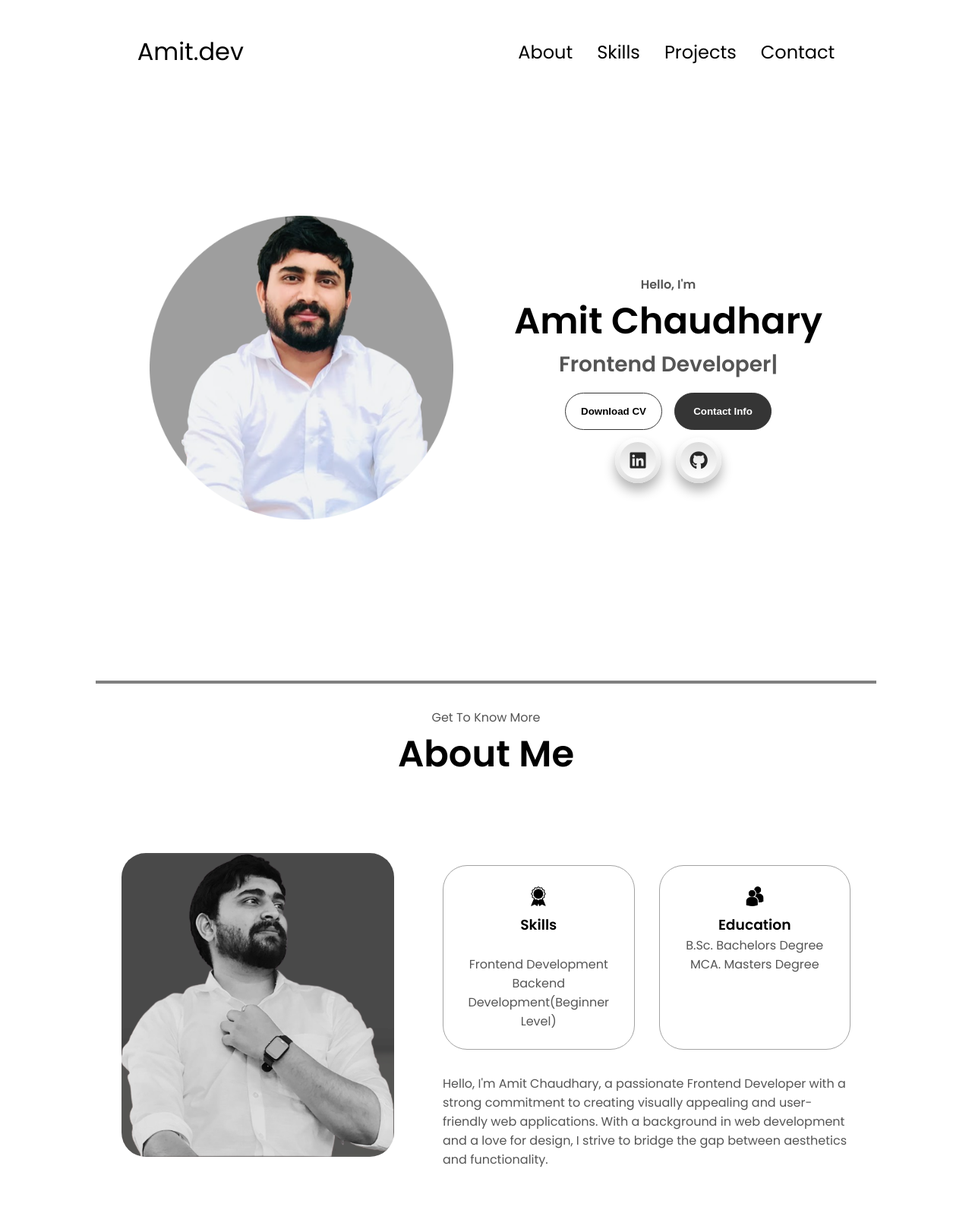
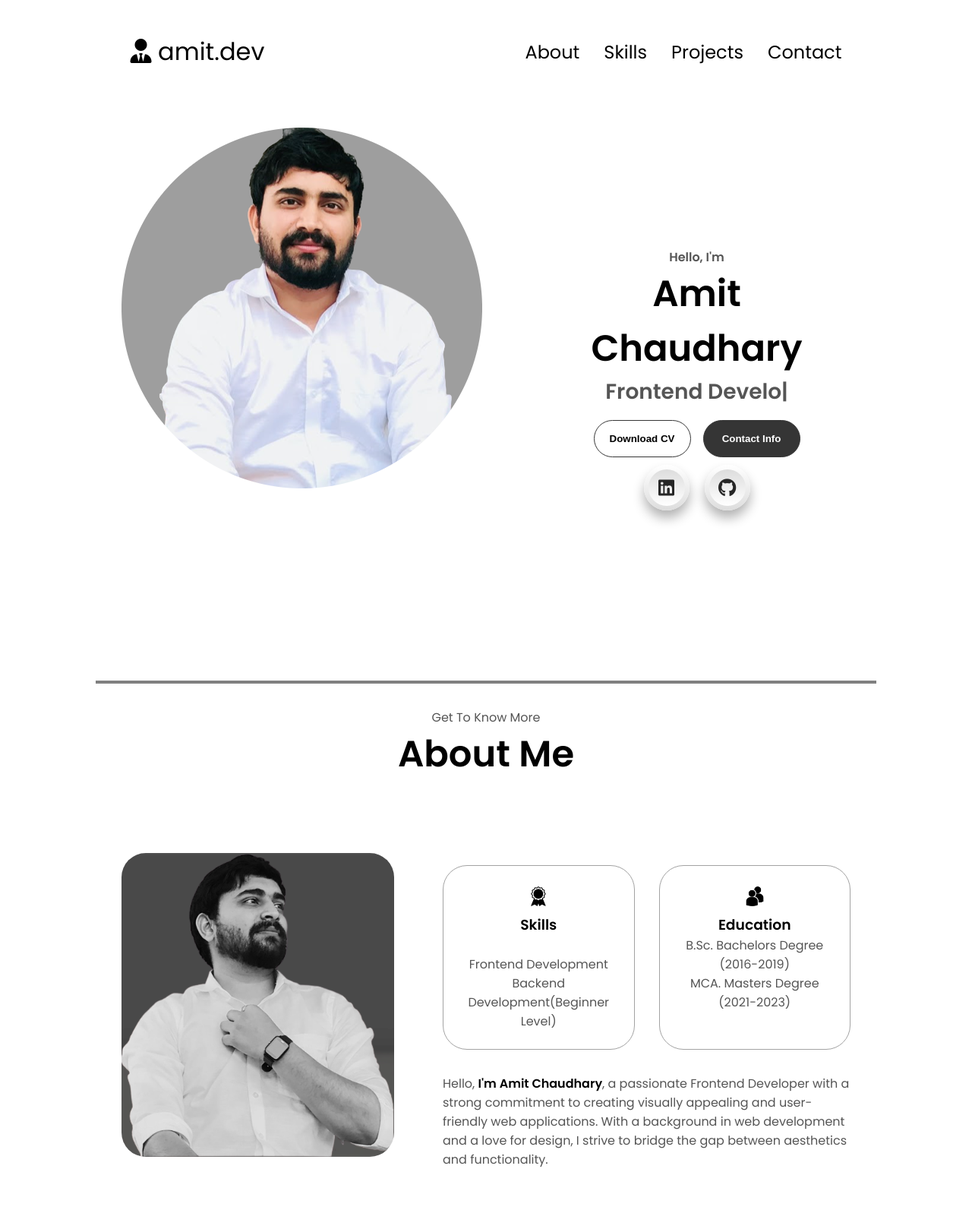
Before and after one commit to amitchaudhary08/amit.dev, a plain HTML site: page index.html in a window 1280 px wide. Shown: the top 1593 px of the page at 76% size. Drawn offline with nearby package versions, Linux system fonts and the light colour scheme.

Commit message:
Update index.html

```diff
--- a/index.html
+++ b/index.html
@@ -5,13 +5,14 @@
     <meta http-equiv="X-UA-Compatible" content="IE=edge" />
     <meta name="viewport" content="width=device-width, initial-scale=1.0" />
     <title>My Portfolio</title>
+    <script src="https://kit.fontawesome.com/30af3299b8.js" crossorigin="anonymous"></script>
     <link rel="stylesheet" href="style.css" />
     <link rel="stylesheet" href="mediaqueries.css" />
     <link rel="stylesheet" href="https://cdnjs.cloudflare.com/ajax/libs/font-awesome/5.12.0-2/css/all.min.css">
   </head>
   <body>
     <nav id="desktop-nav">
-      <div class="logo">Amit.dev</div>
+      <div class="logo"><i class="fa-solid fa-user-tie fa-fade"></i>  amit.dev</div>
       <div>
         <ul class="nav-links">
           <li><a href="#about">About</a></li>
@@ -22,7 +23,7 @@
       </div>
     </nav>
     <nav id="hamburger-nav">
-      <div class="logo">Amit Chaudhary</div>
+      <div class="logo"><i class="fa-solid fa-user-tie fa-fade"></i>  amit.dev</div>
       <div class="hamburger-menu">
         <div class="hamburger-icon" onclick="toggleMenu()">
           <span></span>
@@ -38,7 +39,7 @@
       </div>
     </nav>
     <section id="profile">
-      <div class="section__pic-container">
+      <div class="section__pic-container1">
         <img src="./assets/image1.png" alt="Amit profile picture" />
       </div>
       <div class="section__text">
@@ -73,8 +74,8 @@
             <!-- <li><a href="#"><i class="fab fa-facebook" aria-hidden="true"></i></a></li> -->
             <!-- <li><a href="#"><i class="fab fa-twitter" aria-hidden="true"></i></a></li> -->
             <!-- <li><a href="#"><i class="fab fa-google-plus-g" aria-hidden="true"></i></a></li> -->
-            <li><a href="https://www.linkedin.com/in/amitchaudhary08/"><i class="fab fa-linkedin" aria-hidden="true"></i></a></li>
-            <li><a href="https://github.com/amitchaudhary08"><i class="fab fa-github" aria-hidden="true"></i></a></li>
+            <li><a href="https://www.linkedin.com/in/amitchaudhary08/"  target="_blank"><i class="fab fa-linkedin" aria-hidden="true"></i></a></li>
+            <li><a href="https://github.com/amitchaudhary08" target="_blank"><i class="fab fa-github" aria-hidden="true"></i></a></li>
             </ul>
         </div>
       </div>
@@ -110,12 +111,12 @@
                 class="icon"
               />
               <h3>Education</h3>
-              <p>B.Sc. Bachelors Degree<br />MCA. Masters Degree</p>
+              <p>B.Sc. Bachelors Degree (2016-2019)<br />MCA. Masters Degree (2021-2023)</p>
             </div>
           </div>
           <div class="text-container">
             <p>
-              Hello, I'm Amit Chaudhary, a passionate Frontend Developer with a strong commitment to creating visually appealing and user-friendly web applications. With a background in web development and a love for design, I strive to bridge the gap between aesthetics and functionality.
+              Hello, <span style="font-weight: bold; color:black">I'm Amit Chaudhary</span>, a passionate Frontend Developer with a strong commitment to creating visually appealing and user-friendly web applications. With a background in web development and a love for design, I strive to bridge the gap between aesthetics and functionality.
             </p>
           </div>
         </div>
@@ -275,7 +276,7 @@
                 class="project-img"
               />
             </div>
-            <h2 class="experience-sub-title project-title">Keeper App(By React)</h2>
+            <h2 class="experience-sub-title project-title">Keeper App <br>(By React)</h2>
             <div class="btn-container">
               <button
                 class="btn btn-color-2 project-btn"
@@ -359,7 +360,7 @@
             alt="Email icon"
             class="icon contact-icon email-icon"
           />
-          <p><a href="mailto:amit.leo1231@gmail.com">Example@gmail.com</a></p>
+          <p><a href="mailto:iamitchaudhary008@gmail.com" target="_blank">Example@gmail.com</a></p>
         </div>
         <div class="contact-info-container">
           <img
@@ -367,7 +368,7 @@
             alt="LinkedIn icon"
             class="icon contact-icon"
           />
-          <p><a href='https://www.linkedin.com/in/amitchaudhary08/'>LinkedIn</a></p>
+          <p><a href='https://www.linkedin.com/in/amitchaudhary08/' target="_blank">LinkedIn</a></p>
         </div>
       </div>
     </section>
@@ -388,12 +389,12 @@
     <script src="https://unpkg.com/typed.js@2.0.16/dist/typed.umd.js"></script>
     <script>
       var typed = new Typed('#element', {
-        strings: ['Web Developer', ' Frontend Developer.'],
+        strings: ['Web Developer', ' Frontend Developer','MERN Developer'],
         typeSpeed: 100,
         loop:true,
-        backSpeed: 20,
+        backSpeed: 40,
         backDelay: 500,
-        loopCount:5,
+        loopCount:Infinity,
       });
     </script>
 
```
